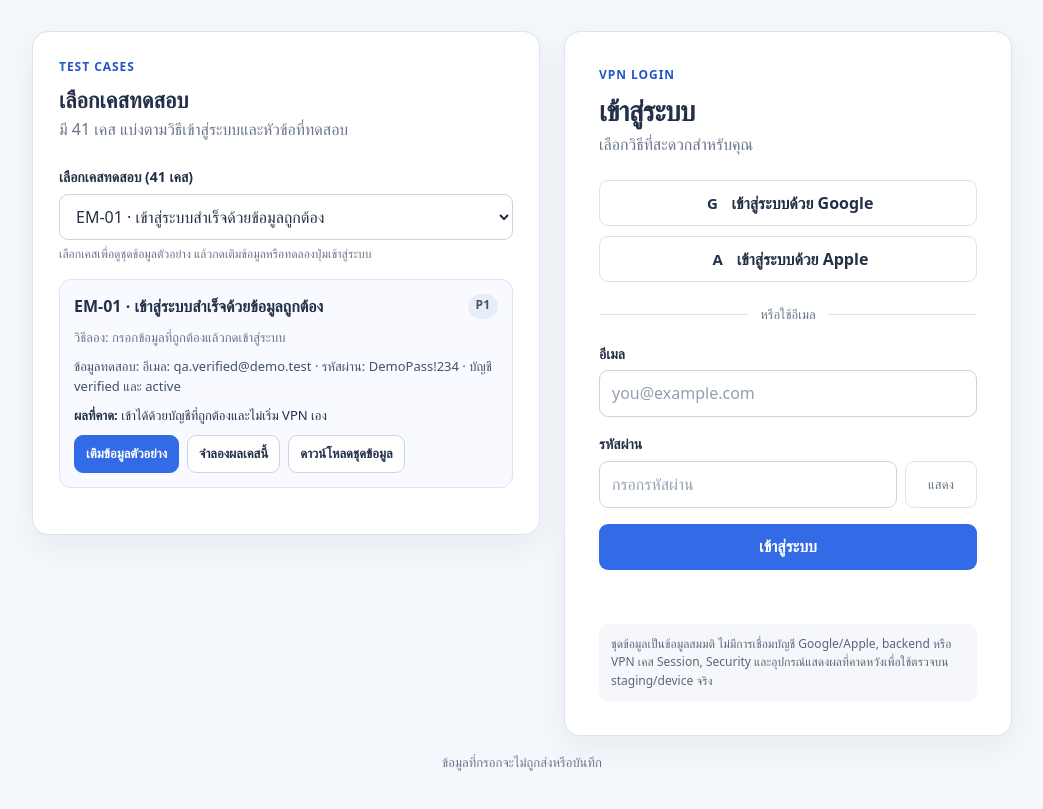
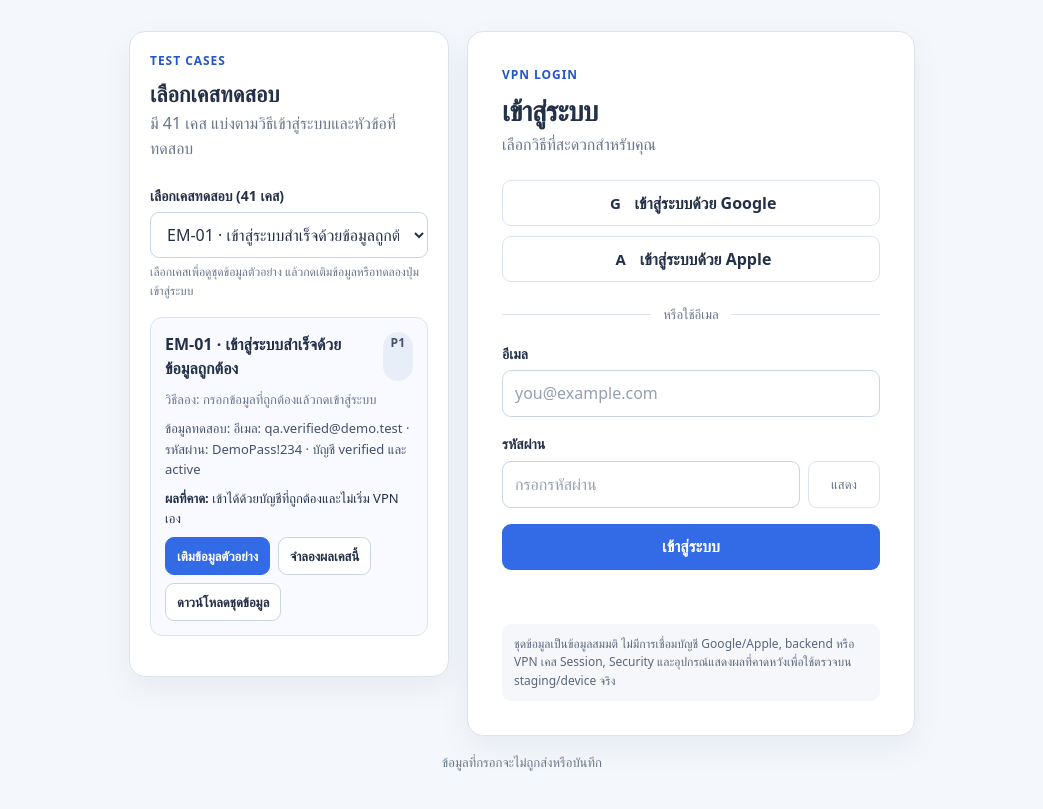
Before and after one commit to triphum1234-droid/Demo-vpn-login-simple, a plain HTML site: page index.html in a window 1280 px wide. Shown: the part 81-890 px from the top of the page, without its empty margins (118-1161 px from the left). Drawn offline with Linux system fonts and the light colour scheme.

Commit message:
Make the test case side panel compact
Reduce the test case selector to a compact 320px side panel and leave more space for the login form.

```diff
--- a/index.html
+++ b/index.html
@@ -20,8 +20,8 @@
     .pdf-link:hover{text-decoration:underline}
     main{padding:34px 0 48px}
     .card{width:min(100%,448px);padding:34px;border:1px solid var(--line);border-radius:16px;background:var(--paper);box-shadow:0 12px 32px rgb(25 48 86 / 6%)}
-    .demo-layout{display:grid;grid-template-columns:minmax(0,1fr) minmax(340px,448px);gap:24px;align-items:start;width:100%}
-    .case-panel{width:auto;padding:26px}
+    .demo-layout{display:grid;grid-template-columns:minmax(270px,320px) minmax(340px,448px);gap:18px;justify-content:center;align-items:start;width:100%}
+    .case-panel{width:auto;padding:20px}
     .login-card{width:100%}
     h2{margin:8px 0 4px;font-size:22px;line-height:1.3}
     .eyebrow{color:var(--blue-dark);font-size:12px;font-weight:750;letter-spacing:.08em}
@@ -65,8 +65,8 @@
     .status{min-height:24px;margin:12px 0 0;color:var(--blue-dark);font-size:14px}
     .demo-note{margin:18px 0 0;padding:11px 12px;border-radius:9px;background:#f5f7fa;color:#59677c;font-size:12px}
     .footer-note{margin:16px 0 0;color:var(--muted);font-size:13px;text-align:center}
-    @media(max-width:820px){.demo-layout{grid-template-columns:minmax(0,540px);justify-content:center}.login-card{justify-self:center}}
-    @media(max-width:520px){.topbar{min-height:68px}.card{padding:26px 20px}.case-panel{padding:20px}main{padding-top:22px}h1{font-size:25px}.pdf-link{font-size:13px}}
+    @media(max-width:840px){.demo-layout{grid-template-columns:minmax(0,540px);justify-content:center}.login-card{justify-self:center}}
+    @media(max-width:520px){.topbar{min-height:68px}.card{padding:26px 20px}.case-panel{padding:18px}main{padding-top:22px}h1{font-size:25px}.pdf-link{font-size:13px}}
   </style>
 </head>
 <body>
```
